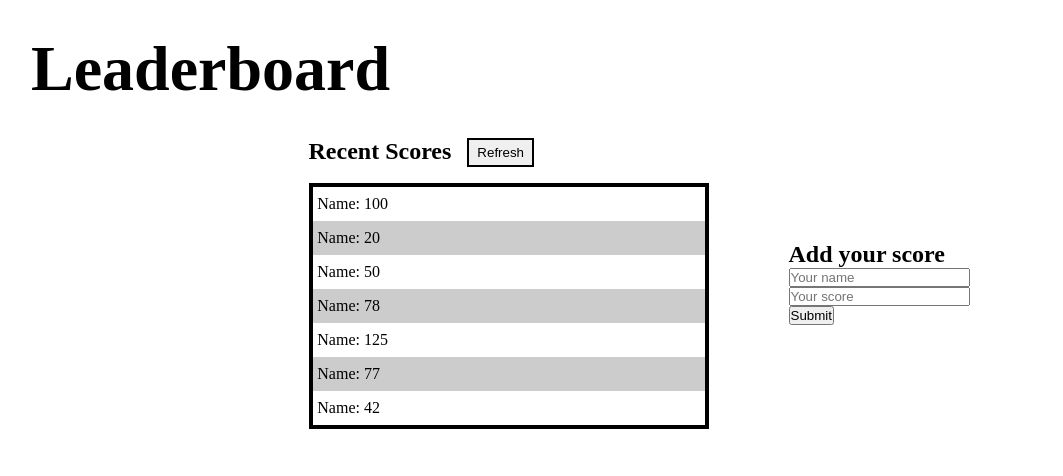
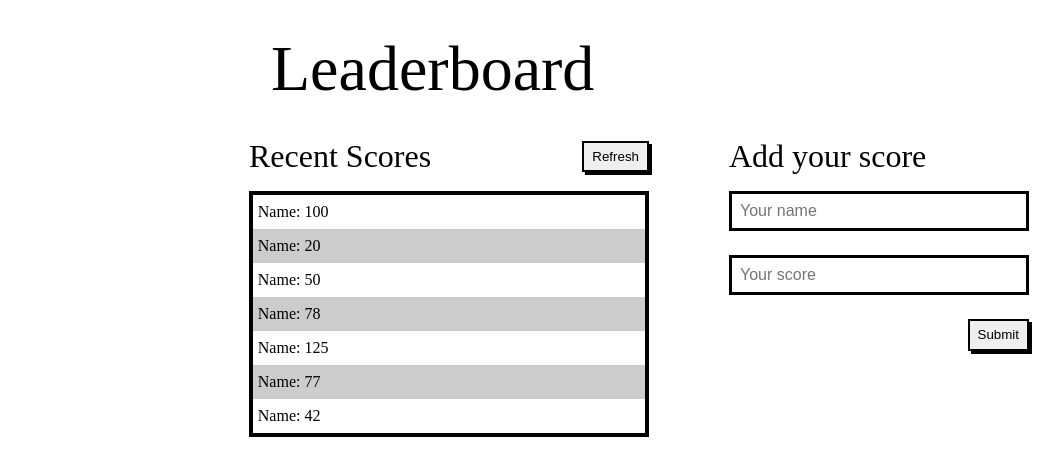
Before and after one commit to martinkarugaba/leaderboard-with-webpack, a website built with webpack: page index.html in a window 1280 px wide. Shown: the whole page, without its empty margins (1-1064 px from the left). Built offline with nearby package versions, Linux system fonts and the light colour scheme.

Commit message:
make leaderboard look like wireframe

```diff
--- a/index.html
+++ b/index.html
@@ -31,7 +31,7 @@
       </section>
 
       <section class="form">
-        <h2>Add your score</h2>
+        <h2 class="form-heading">Add your score</h2>
         <form action="">
           <div class="form-control">
             <input type="text" placeholder="Your name" />
@@ -39,7 +39,12 @@
           <div class="form-control">
             <input type="text" placeholder="Your score" />
           </div>
-          <button type="submit">Submit</button>
+
+          <div class="form-control submit">
+            <button class="submit-button" type="submit">
+              Submit
+            </button>
+          </div>
         </form>
       </section>
     </section>
--- a/src/style.css
+++ b/src/style.css
@@ -11,31 +11,50 @@ body {
 
 h1 {
   font-size: 4rem;
+  font-weight: 500;
+  margin-left: 15rem;
+}
+
+h2{
+  font-weight: 500;
+  font-size: 2rem;
 }
 
 .content {
   padding: 2rem;
   display: flex;
   justify-content: center;
-  align-items: center;
+  align-items: start;
   gap: 5rem;
 }
 
 .content header{
   display: flex;
+  justify-content: space-between;
+  align-items: center;
 }
 
-.refresh-button{
+.form-heading{
+  margin-bottom: 1rem;
+}
+
+.refresh-button, .submit-button{
   margin-left: 1rem;
   border: 2px solid black;
-  padding: 0.3rem 0.5rem;
+  padding: 0.4rem 0.5rem;
+  box-shadow: 3px 3px 0 0px black;
+  cursor: pointer;
+}
+
+.submit{
+  display: flex;
+  justify-content: end;
 }
 
 .scores {
   border: 4px solid black;
   width: 400px;
   margin-top: 1rem;
-
 }
 
 .scores p{
@@ -46,6 +65,10 @@ h1 {
   background-color: #ccc;
 }
 
-form button{
-
+form input{
+  margin-bottom: 1.5rem;
+  padding: 0.5rem 0.5rem;
+  font-size: 1rem;
+  border: 3px solid black;
+  width: 300px;
 }
```
